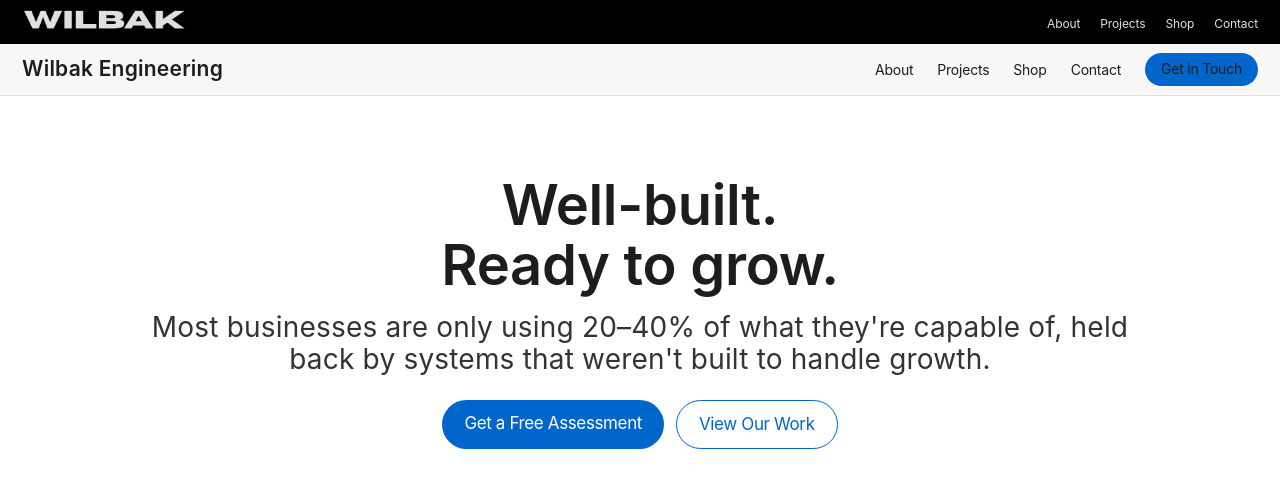
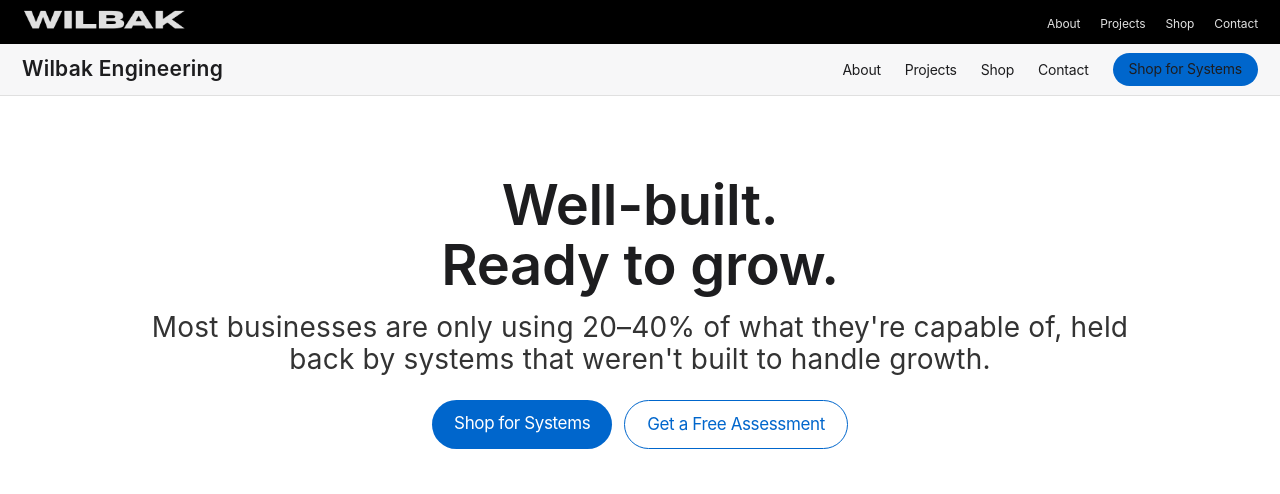
Before and after one commit to gonnyzalowski-crypto/wilbak, a website: page site/index.html in a window 1280 px wide. Shown: the top 494 px of the page. Drawn offline with Linux system fonts and the light colour scheme.

Commit message:
Update CTAs: primary is Shop for Systems, secondary is Get a Free Assessment

```diff
--- a/site/index.html
+++ b/site/index.html
@@ -32,7 +32,7 @@
         <li><a href="projects.html">Projects</a></li>
         <li><a href="/shop">Shop</a></li>
         <li><a href="contact.html">Contact</a></li>
-        <li><a href="contact.html" class="btn-primary" style="padding:6px 16px;font-size:14px;">Get in Touch</a></li>
+        <li><a href="/shop" class="btn-primary" style="padding:6px 16px;font-size:14px;">Shop for Systems</a></li>
       </ul>
     </div>
   </div>
@@ -43,8 +43,8 @@
       <h1 class="hero-display">Well-built.<br>Ready to grow.</h1>
       <p class="lead" style="margin-top:16px;color:var(--color-ink-muted-80);">Most businesses are only using 20–40% of what they're capable of, held back by systems that weren't built to handle growth.</p>
       <div class="cta-row">
-        <a href="contact.html" class="btn-primary">Get a Free Assessment</a>
-        <a href="projects.html" class="btn-secondary">View Our Work</a>
+        <a href="/shop" class="btn-primary">Shop for Systems</a>
+        <a href="contact.html" class="btn-secondary">Get a Free Assessment</a>
       </div>
       <div style="margin-top:48px;">
         <img src="https://images.unsplash.com/photo-1631624217902-d14c634ab17c?q=80&w=687&auto=format&fit=crop&ixlib=rb-4.1.0&ixid=M3wxMjA3fDB8MHxwaG90by1wYWdlfHx8fGVufDB8fHx8fA%3D%3D" alt="Data centre infrastructure" class="product-image" loading="eager">
@@ -153,8 +153,8 @@
       <h2 class="display-lg">Want to find out how much better your business could be doing?</h2>
       <p class="lead" style="margin-top:12px;color:var(--color-ink-muted-80);">Most businesses are running below their full capacity. A quick review shows exactly where and by how much.</p>
       <div class="cta-row">
-        <a href="contact.html" class="btn-primary">Get in Touch</a>
-        <a href="projects.html" class="btn-secondary">View Our Work</a>
+        <a href="/shop" class="btn-primary">Shop for Systems</a>
+        <a href="contact.html" class="btn-secondary">Get a Free Assessment</a>
       </div>
     </div>
   </section>
```
